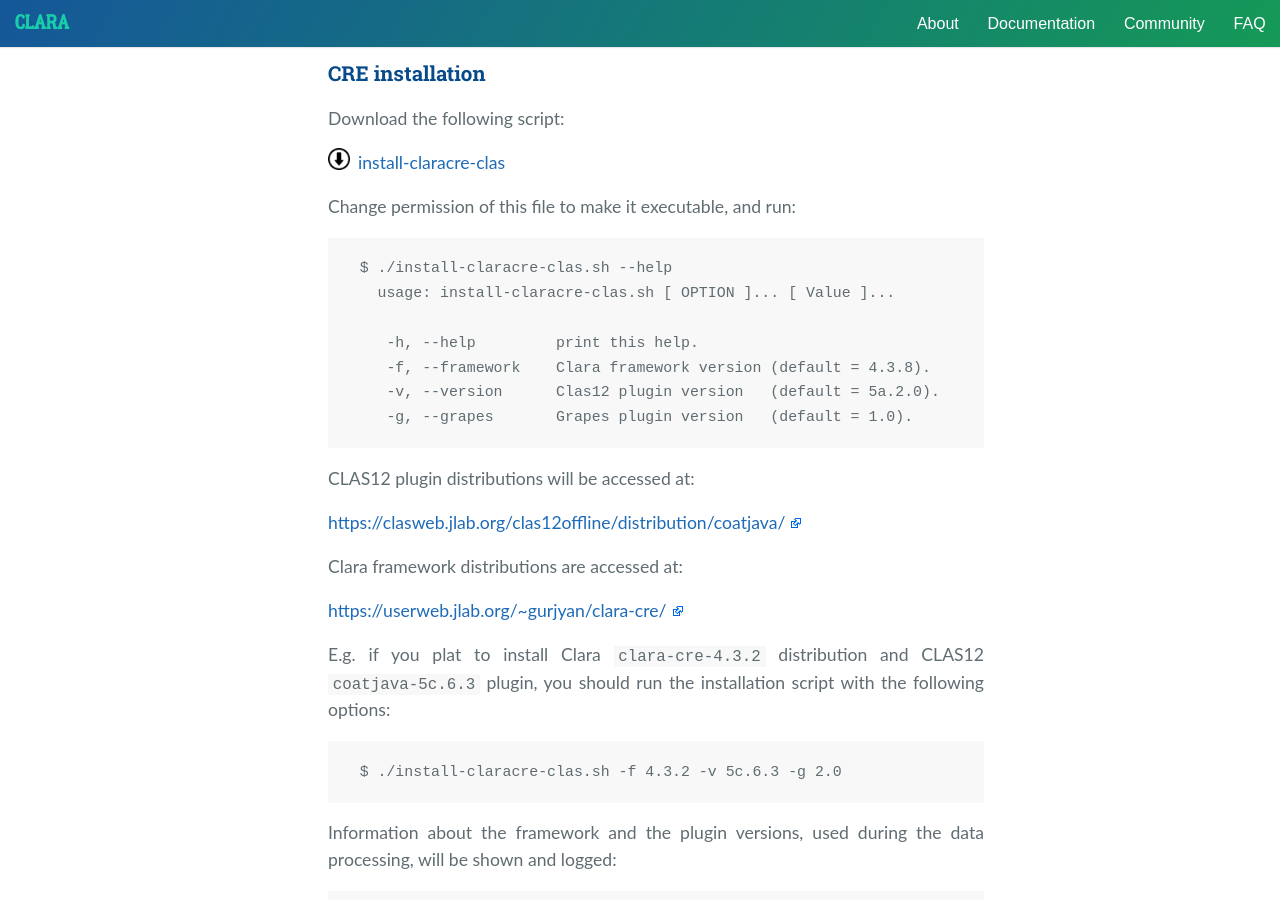
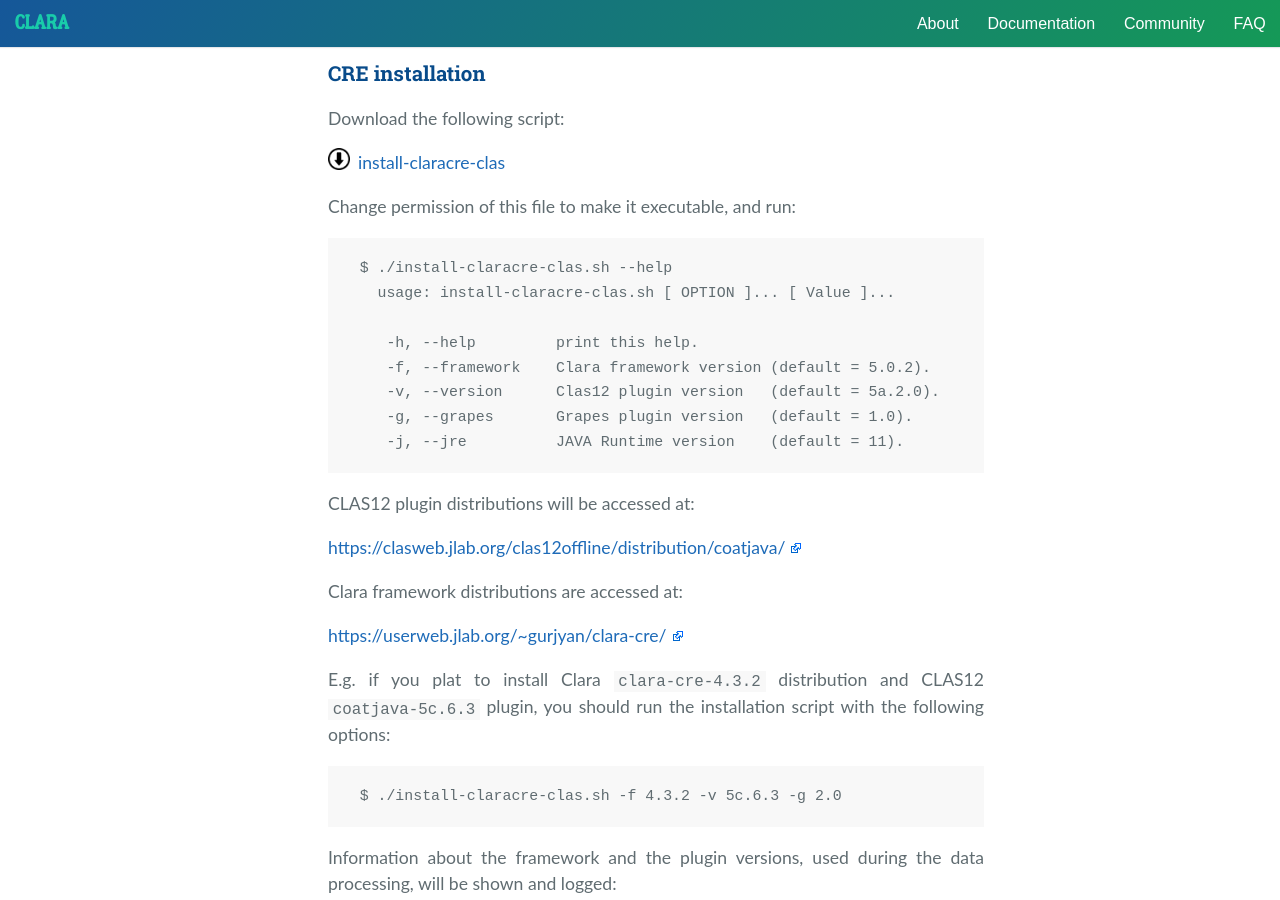
Before and after one commit to JeffersonLab/clara-docs, a Jekyll site: the page built from docs/clas/installation.md, in a window 1280 px wide and 900 px high, scrolled down 1136 px. Built offline with Jekyll 4.4.1, drawn with Linux system fonts in a browser that asks for light colours; nearby versions of some CDN libraries.

Commit message:
- 5.0.3 release

````diff
--- a/docs/clas/installation.md
+++ b/docs/clas/installation.md
@@ -64,9 +64,10 @@
   usage: install-claracre-clas.sh [ OPTION ]... [ Value ]...
 
    -h, --help         print this help.
-   -f, --framework    Clara framework version (default = 4.3.8).
+   -f, --framework    Clara framework version (default = 5.0.2).
    -v, --version      Clas12 plugin version   (default = 5a.2.0).
    -g, --grapes       Grapes plugin version   (default = 1.0).
+   -j, --jre          JAVA Runtime version    (default = 11).
 ```
 
 CLAS12 plugin distributions will be accessed at:
````
Also changed, not shown: 1 other file.
